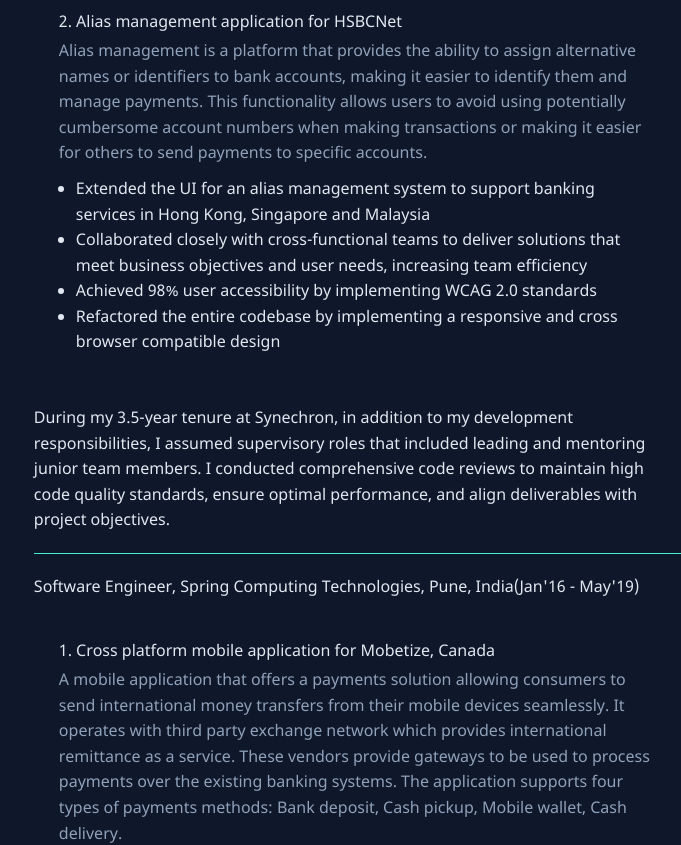
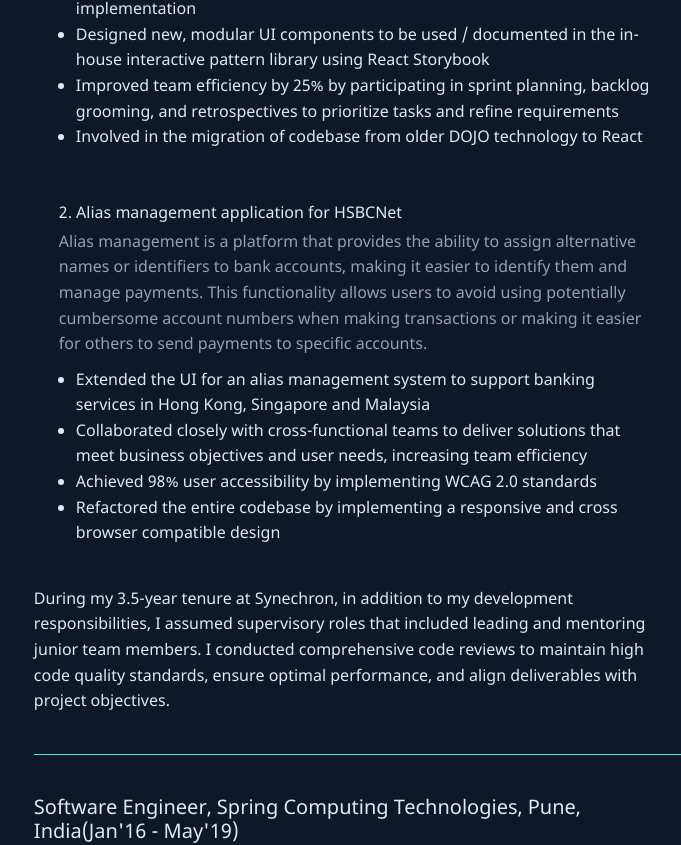
Before and after one commit to Saloni-Oswal/portfolio, a React (Vite) app: page / in a window 1280 px wide. Shown: the part 1782-2627 px from the top of the page, without its empty margins (444-1125 px from the left). Built offline with nearby package versions, Linux system fonts and the light colour scheme.

Commit message:
Added recent experience and safety checks for experiences

```diff
--- a/src/sections/Experience/index.jsx
+++ b/src/sections/Experience/index.jsx
@@ -1,6 +1,11 @@
 import { SectionTitle } from "@/sections/SectionTitle";
 
 const EXPERIENCE = [
+  {
+    title: "Recent work and Freelancing",
+    company_highlight:
+      "During my career gap, I freelanced on projects ranging from React Native prototypes to small-scale React dashboards, keeping pace with modern tooling (Vite, TailwindCSS, TypeScript).",
+  },
   {
     title: "Senior Associate - Technology",
     company_name: "Synechron, Pune India",
@@ -39,7 +44,7 @@
     company_link: "https://springct.com/",
     duration: "Jan'16 - May'19",
     company_highlight:
-      "During my 3.5-year tenure with Spring, I actively engaged in stakeholder meetings and collaborated on scope and design discussions. I played a pivotal role in decision-making processes, aiding in the selection of optimal design patterns and architectures for various projects. Additionally, I assumed leadership responsibilities within development teams and made significant contributions to the development of Minimum Viable Products (MVPs) aimed at prospective clients, as well as worked independently to develop POCs.",
+      "During my 3.5-year tenure with Spring, I actively engaged in stakeholder meetings and collaborated on scope and design discussions. I played a pivotal role in decision-making processes, aiding in the selection of optimal design patterns and architectures for various projects. Additionally, I assumed leadership responsibilities within development teams and made significant contributions to the development of several Minimum Viable Products (MVPs) aimed at prospective clients, as well as worked independently to develop POCs.",
     projects: [
       {
         project_name: "Cross platform mobile application for Mobetize, Canada",
@@ -103,19 +108,17 @@
           } = company;
           return (
             <div key={index}>
-              <dt className='text-sm md:text-base leading-6 mb-[5px]'>
-                {`${title}, `}
-                <a
-                  href={(company_link && "https://www.synechron.com/") || "#"}
-                  target='_blank'
-                >
+              <dt className='text-base md:text-xl leading-6 mb-[5px]'>
+                {`${title}${company_name ? `, ` : ""}`}
+                <a href={company_link || "#"} target='_blank'>
                   {company_name}
                 </a>
-                {`(${duration})`}
+                {duration && `(${duration})`}
               </dt>
               <dd className='text-slate-400 text-sm md:text-base leading-[25.6px]'>
                 <dl>
-                  {projects.map((project, index) => {
+                  {projects &&
+                    projects.map((project, index) => {
                       const {
                         project_name,
                         project_description,
@@ -124,7 +127,7 @@
                       return (
                         <div
                           key={index}
-                        className='group mt-[15px] mb-[45px] p-[5px] rounded-[15px] md:mb-[25px] md:p-[25px] transition-all duration-400 hover:bg-[rgba(45,212,191,0.1)]'
+                          className='group p-[5px] rounded-[15px] md:p-[25px] transition-all duration-400 hover:bg-[rgba(45,212,191,0.1)]'
                         >
                           <dt className='text-slate-200 text-sm md:text-base mb-[5px] group-hover:text-teal-300 transition-all duration-400'>
                             {`${index + 1}. ${project_name}`}
@@ -143,9 +146,13 @@
                       );
                     })}
                 </dl>
-                <span className='text-slate-200 '>{company_highlight}</span>
+                <span className='text-slate-200 mt-[15px] inline-block'>
+                  {company_highlight}
+                </span>
               </dd>
-              <hr className='text-teal-300 h-px my-5' />
+              {EXPERIENCE.length - 1 > index && (
+                <hr className='text-teal-300 h-px my-[15px] md:my-10' />
+              )}
             </div>
           );
         })}
```
Lines whose indentation alone changed are shown as unchanged.
